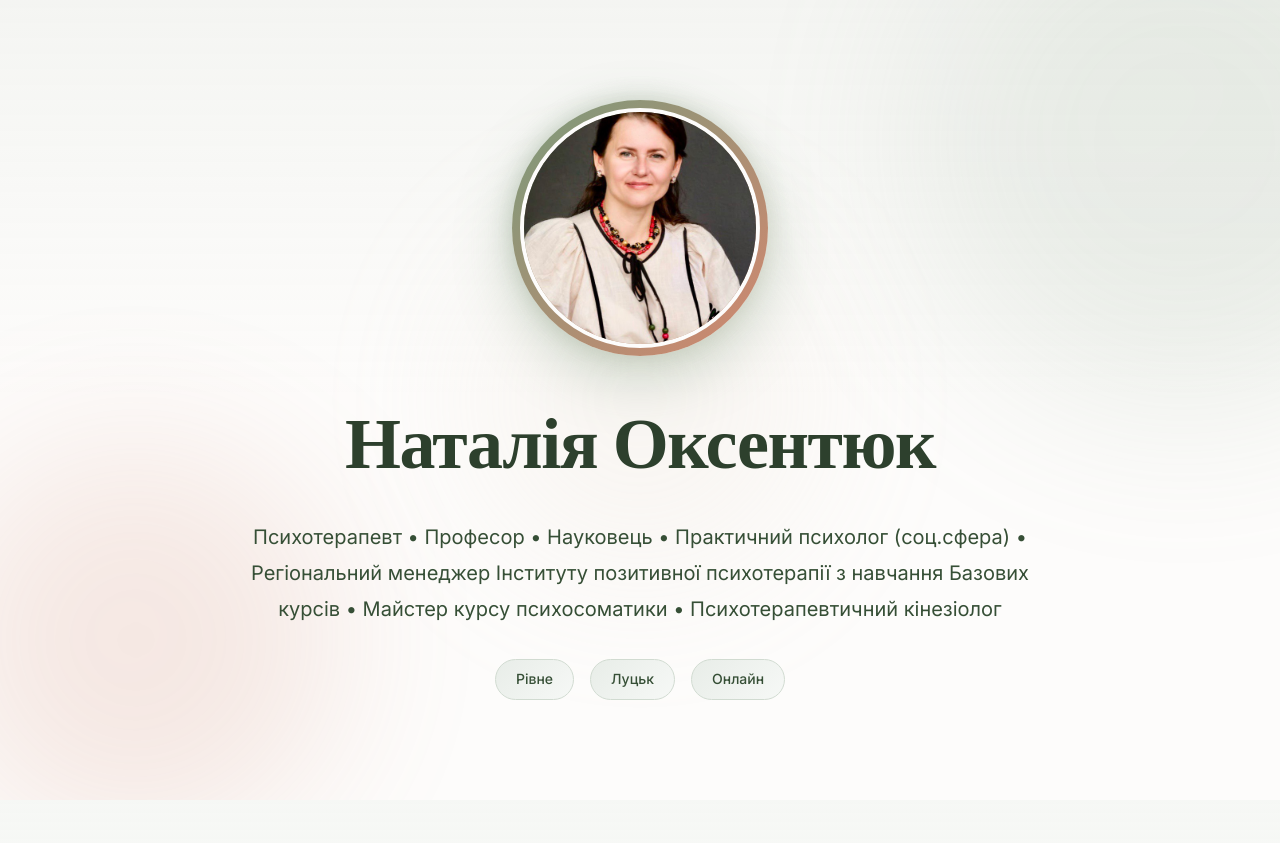
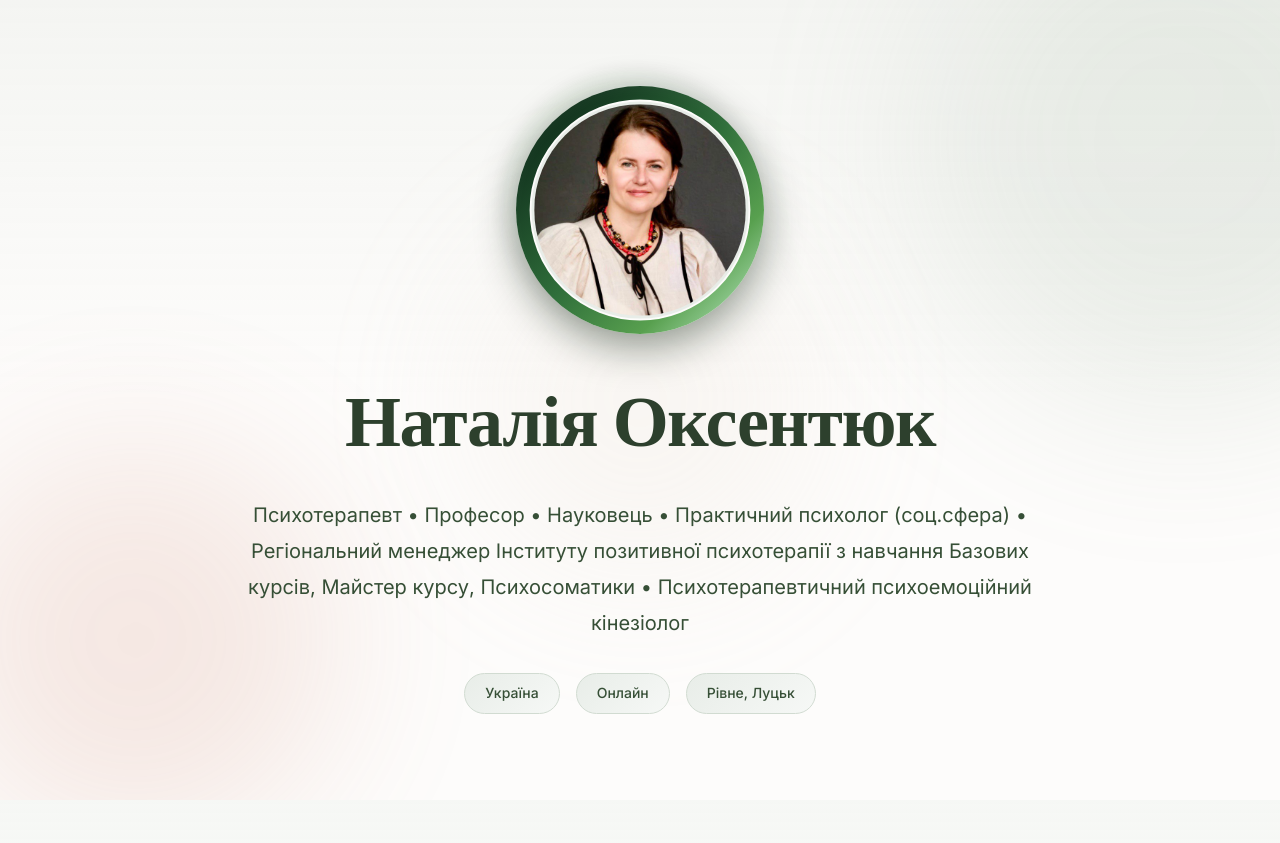
Before and after one commit to oksesaneka22/nataliia, a plain HTML site: page index.html in a window 1280 px wide. Shown: the top 843 px of the page. Drawn offline with nearby package versions, Linux system fonts and the light colour scheme.

Commit message:
Updating photo and fixing text

```diff
--- a/index.html
+++ b/index.html
@@ -33,12 +33,12 @@
         </div>
         <h1 class="hero-title">Наталія Оксентюк</h1>
         <p class="hero-subtitle">
-          Психотерапевт • Професор • Науковець • Практичний психолог (соц.сфера) • Регіональний менеджер Інституту позитивної психотерапії з навчання Базових курсів • Майстер курсу психосоматики • Психотерапевтичний кінезіолог
+          Психотерапевт • Професор • Науковець • Практичний психолог (соц.сфера) • Регіональний менеджер Інституту позитивної психотерапії з навчання Базових курсів, Майстер курсу, Психосоматики • Психотерапевтичний психоемоційний кінезіолог
         </p>
         <div class="hero-locations">
-          <span class="location-badge">Рівне</span>
-          <span class="location-badge">Луцьк</span>
+          <span class="location-badge">Україна</span>
           <span class="location-badge">Онлайн</span>
+          <span class="location-badge">Рівне, Луцьк</span>
         </div>
       </div>
     </div>
@@ -55,7 +55,7 @@
           Допоможу тобі відчути себе Собою - в УСІХ даних тобі як ЛЮДИНІ - ідентичностях.
         </p>
         <p class="philosophy-approach">
-          Робота в мета-підході з теорії і практики психотерапії та кінезіології
+          Робота в мета-підході з теорії і практики психотерапії
         </p>
       </div>
     </div>
@@ -75,9 +75,9 @@
         </div>
         <div class="card expertise-card slide-up" style="animation-delay: 0.2s">
           <div class="card-icon">✨</div>
-          <h3 class="card-title">Психотерапевтична кінезіологія</h3>
+          <h3 class="card-title">Психотерапевтична кінезіологія, психосоматика</h3>
           <p class="card-description">
-            Спеціалізація на роботі з тілесними практиками та психосоматикою через кінезіологічний підхід.
+            Спеціалізація на роботі з психосоматикою в психотерапії, тілесний підхід у кінезіологічному підході
           </p>
         </div>
         <div class="card expertise-card slide-up" style="animation-delay: 0.3s">
@@ -102,7 +102,7 @@
           <h3 class="card-title">Академічна кар'єра</h3>
         </div>
         <p class="bio-text">
-          Доцент кафедри суспільних дисциплін Національного університету водного господарства та природокористування (м. Рівне). Професор кафедри соціальної роботи та гуманітарно-соціальних дисциплін Рівненського інституту Відкритого міжнародного університету Україна;. Засновниця спеціальності "Психологія" та керівниця освітньої програми бакалаврату протягом 3 років в НУГВП.
+          Доцент кафедри суспільних дисциплін Національного університету водного господарства та природокористування (м. Рівне). Професор кафедри соціальної роботи та гуманітарно-соціальних дисциплін Рівненського інституту Відкритого міжнародного університету Україна. Засновниця спеціальності "Психологія" та керівниця освітньої програми бакалаврату протягом 3 років в НУВГП.
         </p>
       </div>
 
--- a/styles.css
+++ b/styles.css
@@ -193,21 +193,35 @@ body {
 
 .profile-photo-border {
   position: relative;
-  padding: 8px;
-  background: linear-gradient(135deg, var(--sage-400), var(--terracotta-400));
+  padding: 4px; /* тонше кільце */
+  background: linear-gradient(
+    135deg,
+    #071e11 0%,
+    #163b22 20%,
+    #2f6e3a 50%,
+    #58a04f 75%,
+    #c7f2d0 100%
+  );
   border-radius: 50%;
-  box-shadow: 0 20px 60px rgba(90, 125, 90, 0.3);
+  box-shadow: 0 12px 40px rgba(8, 28, 12, 0.45), inset 0 4px 12px rgba(255,255,255,0.03);
+  border: none; /* прибрано контур */
 }
 
 .profile-photo-border::before {
   content: "";
   position: absolute;
-  inset: -4px;
-  background: linear-gradient(135deg, var(--sage-300), var(--cream-300));
+  inset: -8px; /* трохи менший ореол */
+  background: radial-gradient(
+    circle at 30% 25%,
+    rgba(88, 160, 79, 0.18),
+    rgba(36, 82, 46, 0.10) 35%,
+    rgba(13, 36, 18, 0.04) 55%,
+    transparent 75%
+  );
   border-radius: 50%;
   z-index: -1;
-  opacity: 0.5;
-  filter: blur(10px);
+  opacity: 0.9;
+  filter: blur(14px); /* менше блюру для чіткішого ореолу */
 }
 
 .profile-photo {
@@ -215,10 +229,16 @@ body {
   height: 160px;
   border-radius: 50%;
   object-fit: cover;
-  border: 4px solid var(--cream-50);
+  object-position: 50% 20%;
+  transform: scale(0.92); /* трохи більший, щоб менше видно кільце */
+  transition: transform 180ms ease;
+  background-color: var(--muted);
+  border: 2px solid var(--cream-50); /* тонший внутрішній кант */
   display: block;
+  padding: 3px; /* зменшено відступ між фото і кільцем */
 }
 
+/* larger sizes */
 @media (min-width: 768px) {
   .profile-photo {
     width: 200px;
```
